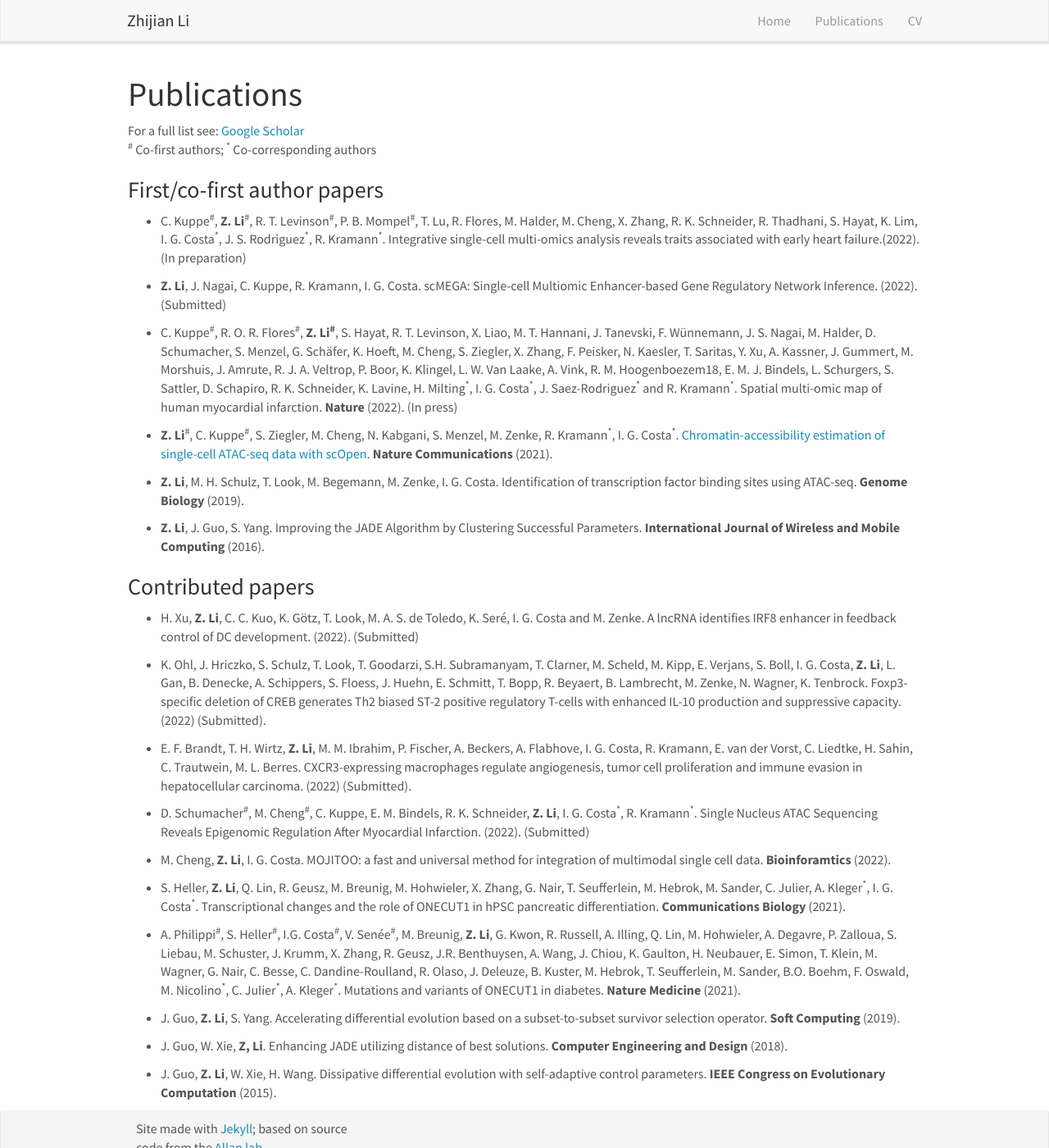
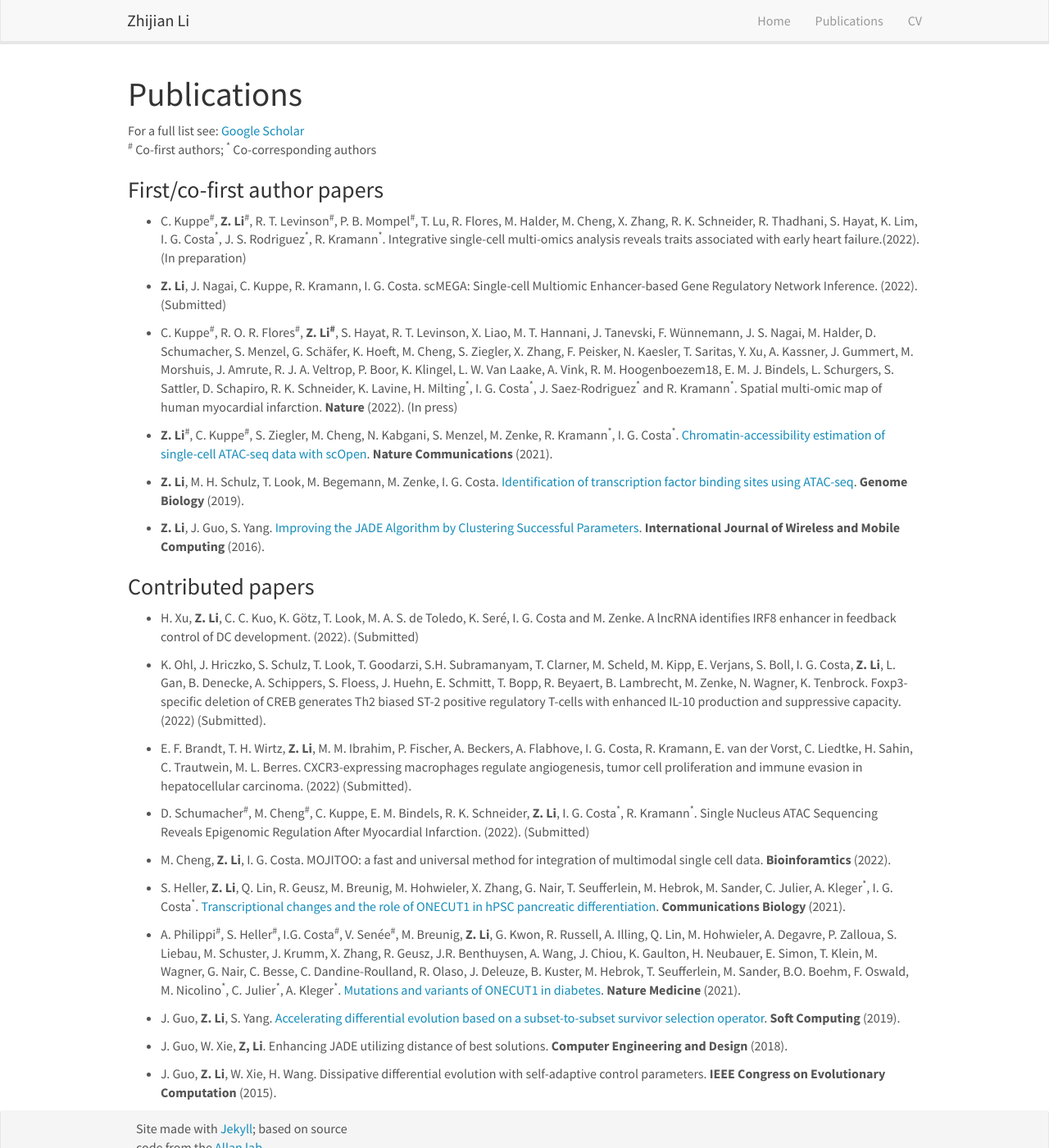
Before and after one commit to lzj1769/lzj1769.github.io, a Jekyll site: the page built from _pages/publications.md, in a window 1280 px wide and 1400 px high. Shown: the whole window at 82% size. Built offline with Jekyll 4.4.1, drawn with Linux system fonts in a browser that asks for light colours; nearby versions of some CDN libraries; part of the change alters nothing that is shown.

Commit message:
update pub

```diff
--- a/_pages/publications.md
+++ b/_pages/publications.md
@@ -20,9 +20,9 @@ For a full list see: [Google Scholar](https://scholar.google.de/citations?user=x
 
 * **Z. Li**<sup>\#</sup>, C. Kuppe<sup>\#</sup>, S. Ziegler, M. Cheng, N. Kabgani, S. Menzel, M. Zenke, R. Kramann<sup>\*</sup>, I. G. Costa<sup>\*</sup>. [Chromatin-accessibility estimation of single-cell ATAC-seq data with scOpen](https://www.nature.com/articles/s41467-021-26530-2). **Nature Communications** (2021).
 
-* **Z. Li**, M. H. Schulz, T. Look, M. Begemann, M. Zenke, I. G. Costa. Identification of transcription factor binding sites using ATAC-seq. **Genome Biology** (2019).
+* **Z. Li**, M. H. Schulz, T. Look, M. Begemann, M. Zenke, I. G. Costa. [Identification of transcription factor binding sites using ATAC-seq](https://genomebiology.biomedcentral.com/articles/10.1186/s13059-019-1642-2). **Genome Biology** (2019).
 
-* **Z. Li**, J. Guo, S. Yang. Improving the JADE Algorithm by Clustering Successful Parameters.
+* **Z. Li**, J. Guo, S. Yang. [Improving the JADE Algorithm by Clustering Successful Parameters](https://www.inderscienceonline.com/doi/abs/10.1504/IJWMC.2016.081159).
 **International Journal of Wireless and Mobile Computing** (2016).
 
 ### Contributed papers
@@ -37,11 +37,11 @@ For a full list see: [Google Scholar](https://scholar.google.de/citations?user=x
 
 * M. Cheng, **Z. Li**, I. G. Costa. MOJITOO: a fast and universal method for integration of multimodal single cell data. **Bioinforamtics** (2022).
 
-* S. Heller, **Z. Li**, Q. Lin, R. Geusz, M. Breunig, M. Hohwieler, X. Zhang, G. Nair, T. Seufferlein, M. Hebrok, M. Sander, C. Julier, A. Kleger<sup>*</sup>, I. G. Costa<sup>*</sup>. Transcriptional changes and the role of ONECUT1 in hPSC pancreatic differentiation. **Communications Biology** (2021).
+* S. Heller, **Z. Li**, Q. Lin, R. Geusz, M. Breunig, M. Hohwieler, X. Zhang, G. Nair, T. Seufferlein, M. Hebrok, M. Sander, C. Julier, A. Kleger<sup>*</sup>, I. G. Costa<sup>*</sup>. [Transcriptional changes and the role of ONECUT1 in hPSC pancreatic differentiation](https://www.nature.com/articles/s42003-021-02818-3). **Communications Biology** (2021).
 
-* A. Philippi<sup>\#</sup>, S. Heller<sup>\#</sup>, I.G. Costa<sup>\#</sup>, V. Senée<sup>\#</sup>, M. Breunig, **Z. Li**, G. Kwon, R. Russell, A. Illing, Q. Lin, M. Hohwieler, A. Degavre, P. Zalloua, S. Liebau, M. Schuster, J. Krumm, X. Zhang, R. Geusz, J.R. Benthuysen, A. Wang, J. Chiou, K. Gaulton, H. Neubauer, E. Simon, T. Klein, M. Wagner, G. Nair, C. Besse, C. Dandine-Roulland, R. Olaso, J. Deleuze, B. Kuster, M. Hebrok, T. Seufferlein, M. Sander, B.O. Boehm, F. Oswald, M. Nicolino<sup>*</sup>, C. Julier<sup>*</sup>, A. Kleger<sup>*</sup>. Mutations and variants of ONECUT1 in diabetes. **Nature Medicine** (2021).
+* A. Philippi<sup>\#</sup>, S. Heller<sup>\#</sup>, I.G. Costa<sup>\#</sup>, V. Senée<sup>\#</sup>, M. Breunig, **Z. Li**, G. Kwon, R. Russell, A. Illing, Q. Lin, M. Hohwieler, A. Degavre, P. Zalloua, S. Liebau, M. Schuster, J. Krumm, X. Zhang, R. Geusz, J.R. Benthuysen, A. Wang, J. Chiou, K. Gaulton, H. Neubauer, E. Simon, T. Klein, M. Wagner, G. Nair, C. Besse, C. Dandine-Roulland, R. Olaso, J. Deleuze, B. Kuster, M. Hebrok, T. Seufferlein, M. Sander, B.O. Boehm, F. Oswald, M. Nicolino<sup>*</sup>, C. Julier<sup>*</sup>, A. Kleger<sup>*</sup>. [Mutations and variants of ONECUT1 in diabetes](https://www.nature.com/articles/s41591-021-01502-7). **Nature Medicine** (2021).
 
-* J. Guo, **Z. Li**, S. Yang. Accelerating differential evolution based on a subset-to-subset survivor selection operator. **Soft Computing** (2019).
+* J. Guo, **Z. Li**, S. Yang. [Accelerating differential evolution based on a subset-to-subset survivor selection operator](https://link.springer.com/article/10.1007/s00500-018-3060-x). **Soft Computing** (2019).
 
 * J. Guo, W. Xie, **Z, Li**. Enhancing JADE utilizing distance of best solutions. **Computer Engineering and Design** (2018).
 
```
